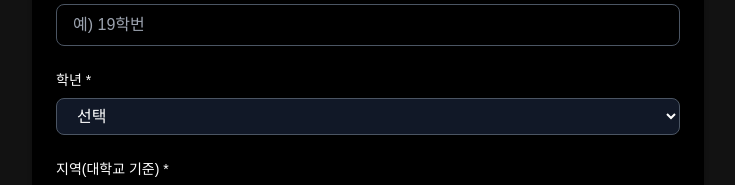
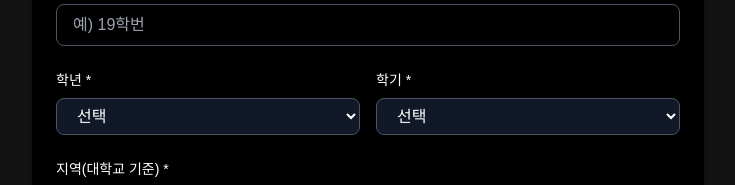
Before and after one commit to Minseok-S/cherryClub, a Next.js app: page /apply in a window 1280 px wide. Shown: the part 838-1023 px from the top of the page, without its empty margins (272-1007 px from the left). Built offline with nearby package versions, Linux system fonts and the light colour scheme.

Commit message:
[Feat] 학기 추가

```diff
--- a/app/(route)/apply/page.tsx
+++ b/app/(route)/apply/page.tsx
@@ -13,6 +13,7 @@ interface ApplicationForm {
   major: string;
   student_id: string;
   grade: string;
+  semester: string;
   message: string;
   agree: boolean;
 }
@@ -357,8 +358,9 @@ export default function ApplyPage() {
           )}
         </div>
 
-        {/* 학년 선택 수정 (학기 제거) */}
-        <div>
+        {/* 학년 학기 선택 */}
+        <div className="flex gap-4">
+          <div className="flex-1">
             <label className="block text-sm font-medium text-white mb-2">
               학년 <span className="text-white">*</span>
             </label>
@@ -373,6 +375,24 @@ export default function ApplyPage() {
                 </option>
               ))}
             </select>
+          </div>
+
+          <div className="flex-1">
+            <label className="block text-sm font-medium text-white mb-2">
+              학기 <span className="text-white">*</span>
+            </label>
+            <select
+              {...register("semester", { required: true })}
+              className="w-full px-4 py-2 border border-gray-600 rounded-lg focus:ring-2 focus:ring-blue-500 focus:border-blue-500 bg-gray-900 text-white"
+            >
+              <option value="">선택</option>
+              {["1학기", "2학기", "여름학기", "겨울학기"].map((semester) => (
+                <option key={semester} value={`${semester}`}>
+                  {semester}
+                </option>
+              ))}
+            </select>
+          </div>
         </div>
 
         {/* 지역 선택 옵션 수정 */}
--- a/app/api/application/cherry_club/route.ts
+++ b/app/api/application/cherry_club/route.ts
@@ -16,6 +16,7 @@ export async function POST(request: Request) {
       "major",
       "student_id",
       "grade",
+      "semester",
     ];
     if (requiredFields.some((field) => !data[field])) {
       return NextResponse.json(
@@ -35,6 +36,7 @@ export async function POST(request: Request) {
       data.major,
       data.student_id,
       data.grade,
+      data.semester,
       data.vision_camp_batch || "미수료",
       data.status || "PENDING",
       data.message,
@@ -51,6 +53,7 @@ export async function POST(request: Request) {
         major = ?,
         student_id = ?,
         grade = ?,
+        semester = ?,
         vision_camp_batch = ?,
         status = ?,
         message =?,
@@ -190,6 +193,7 @@ export async function PUT(request: Request) {
               major = ?,
               student_id = ?,
               grade = ?,
+              semester = ?,
               vision_camp_batch = ?,
               is_cherry_club_member =?`,
             [
@@ -202,6 +206,7 @@ export async function PUT(request: Request) {
               application.major,
               application.student_id,
               application.grade,
+              application.semester,
               application.vision_camp_batch,
               1,
             ]
```
Lines whose indentation alone changed are shown as unchanged.
